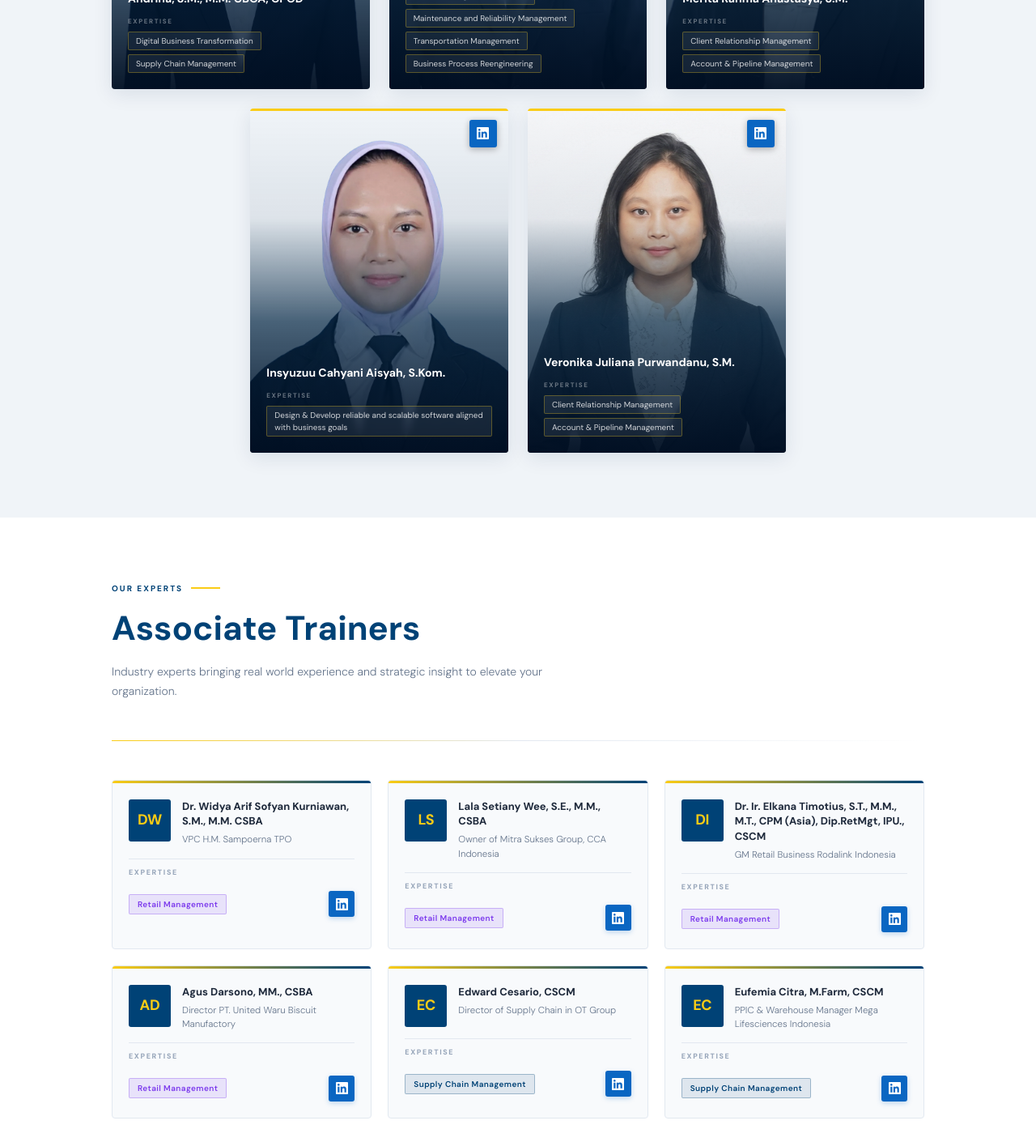
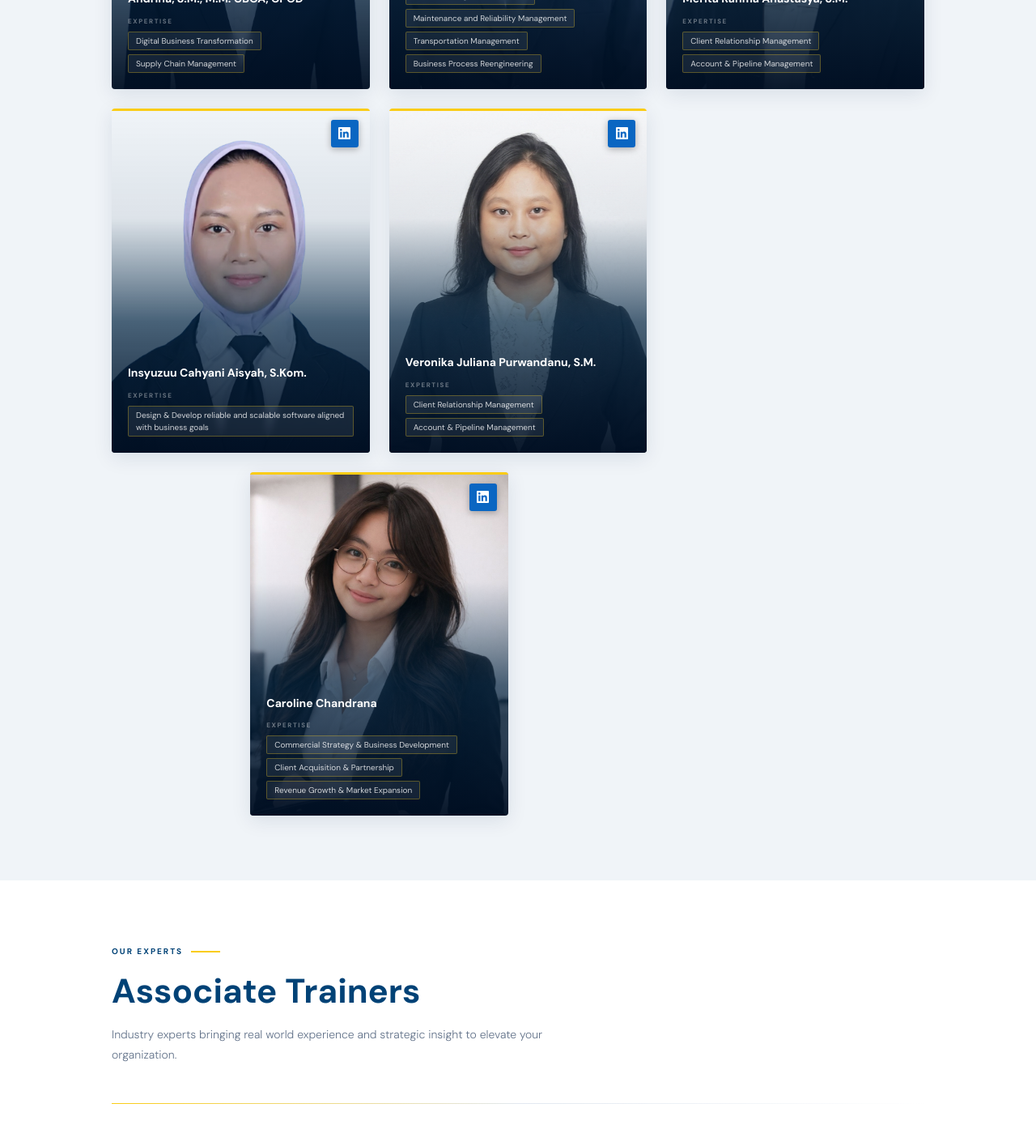
Before and after one commit to operasiunggulindonesia/compro, a Next.js app: page /about in a window 1280 px wide. Shown: the part 4840-6250 px from the top of the page at 81% size. Built offline with nearby package versions, Linux system fonts and the light colour scheme.

Commit message:
add member

```diff
--- a/app/about/page.tsx
+++ b/app/about/page.tsx
@@ -82,6 +82,16 @@ const allMembers = [
       "Account & Pipeline Management",
     ],
   },
+  {
+    image: "/caroline.jpeg",
+    name: "Caroline Chandrana",
+    linkedin: "https://id.linkedin.com/in/caroline-chandrana-6a36573b7",
+    expertise: [
+      "Commercial Strategy & Business Development",
+      "Client Acquisition & Partnership",
+      "Revenue Growth & Market Expansion",
+    ],
+  },
 ];
 
 const trainers = [
@@ -166,6 +176,19 @@ const trainers = [
       "Operations Excellence & Management Specialist at Sinar Baja Electric | LSS Green Belt Certified",
     linkedin: "https://www.linkedin.com/in/ian-gibranata-82974725a",
     expertise: ["Operational Excellence"],
+  },
+  {
+    name: "Novi Nastiti",
+    position: "Associate Trainer",
+    linkedin:
+      "https://www.linkedin.com/in/noviprastiti/?lipi=urn%3Ali%3Apage%3Ad_flagship3_profile_view_base%3BTiMQyiemQfmN8uzNIdWOsw%3D%3D",
+    expertise: ["Retail Management"],
+  },
+  {
+    name: "Anita Safitri",
+    position: "Associate Trainer",
+    linkedin: "https://www.linkedin.com/in/anita-safitri-0016a5254/",
+    expertise: ["Retail Management"],
   },
 ];
 
@@ -1042,8 +1065,9 @@ export default function AboutCompany() {
         .team-grid .team-card:nth-child(1) { grid-column: span 2; }
         .team-grid .team-card:nth-child(2) { grid-column: span 2; }
         .team-grid .team-card:nth-child(3) { grid-column: span 2; }
-        .team-grid .team-card:nth-child(4) { grid-column: 2 / span 2; }
-        .team-grid .team-card:nth-child(5) { grid-column: 4 / span 2; }
+        .team-grid .team-card:nth-child(4) { grid-column: span 2; }
+        .team-grid .team-card:nth-child(5) { grid-column: span 2; }
+        .team-grid .team-card:nth-child(6) { grid-column: 2 / span 2; }
 
         /* Shared card styles */
         .team-card {
@@ -1537,7 +1561,6 @@ export default function AboutCompany() {
                   organization. For inquiries or collaboration opportunities,
                   please feel free to reach out.
                 </p>
-
               </div>
             </div>
           </div>
```
Also changed, not shown: public/caroline.jpeg (added). Lines whose indentation alone changed are shown as unchanged.
